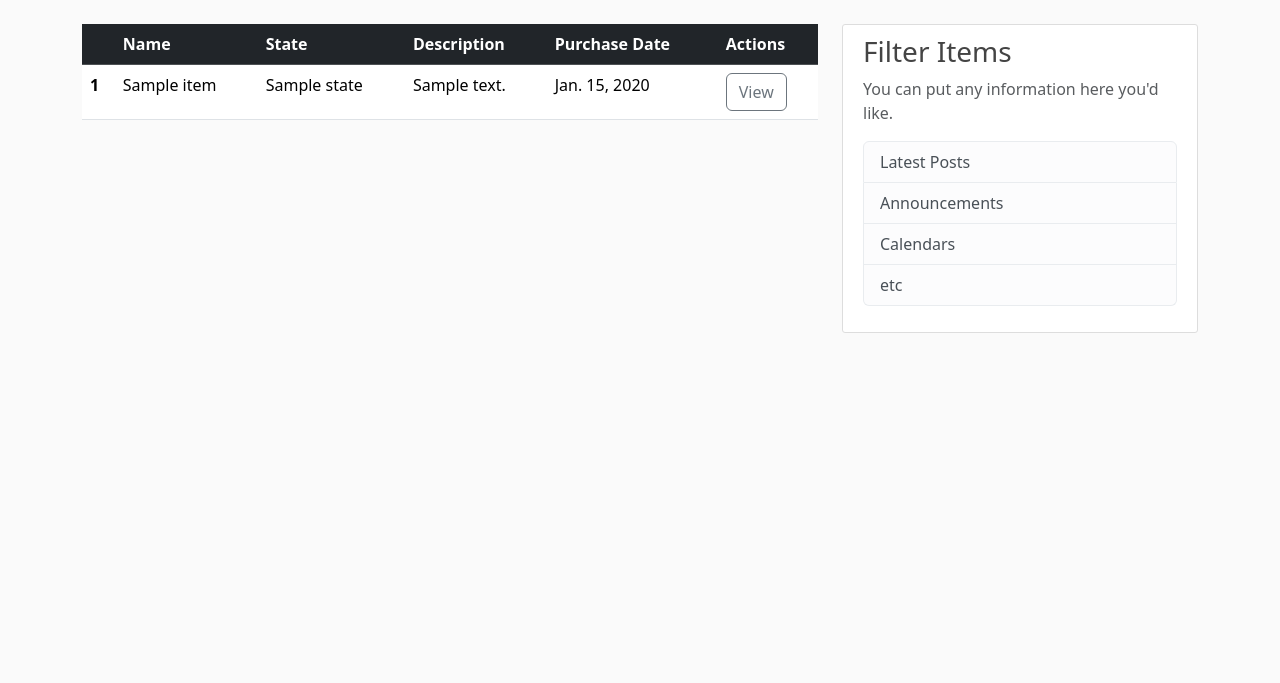
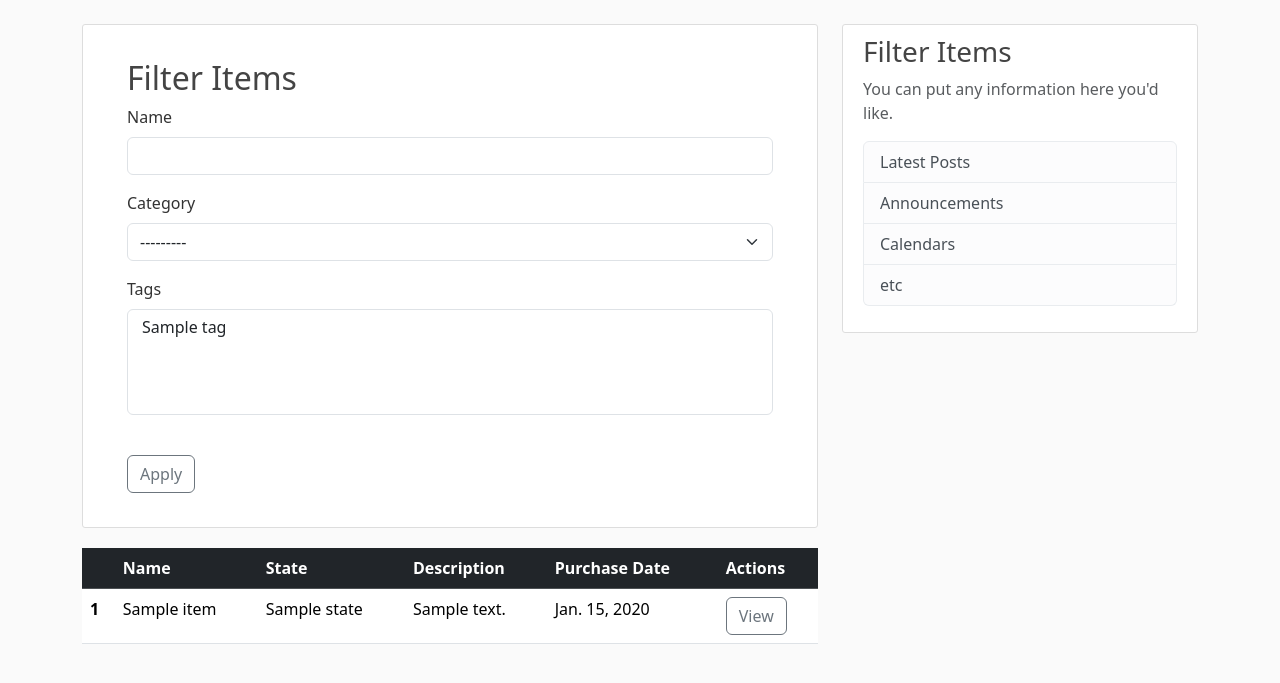
Before and after one commit to Namisi-Aaron/Inventory_Management, a Django app: page / in a window 1280 px wide. Shown: the part 56-739 px from the top of the page. Run offline with Django 5.2, Linux system fonts and the light colour scheme; tables that the repository leaves empty hold one stand-in row (values such as "Sample post"); grey boxes marked "Sample" are stand-in pictures; some libraries are stand-ins or nearby versions.

Commit message:
filter items by category, name and tags functionality added

```diff
--- a/ecommerce/templates/ecommerce/home.html
+++ b/ecommerce/templates/ecommerce/home.html
@@ -1,5 +1,14 @@
 {% extends "ecommerce/base.html" %}
+{% load crispy_forms_tags %}
 {% block content %}
+      <div class="content-section">
+        <form method="get" class="m-4 ">
+          <h2>Filter Items</h2>
+          {{ filter.form|crispy }}
+          <br>
+          <button type="submit" class="btn btn-outline-secondary">Apply</button>
+        </form>
+      </div>
       <table class="table table-hover">
         <thead class="table-dark">
           <tr>
--- a/ecommerce/views.py
+++ b/ecommerce/views.py
@@ -1,6 +1,6 @@
 from django.shortcuts import render, get_object_or_404, redirect
 from django.contrib import messages
-from django.http import HttpResponse
+from .filters import ItemFilter
 from .forms import AddItemForm
 from .models import Item
 
@@ -20,8 +20,10 @@
 
 def home(request):
     items = Item.objects.order_by('-purchase_date')
+    item_filter = ItemFilter(request.GET, queryset=items)
     context = {
-        "items": items
+        'filter': item_filter,
+        'items': item_filter.qs,
     }
     return render(request, 'ecommerce/home.html', context)
 
```
